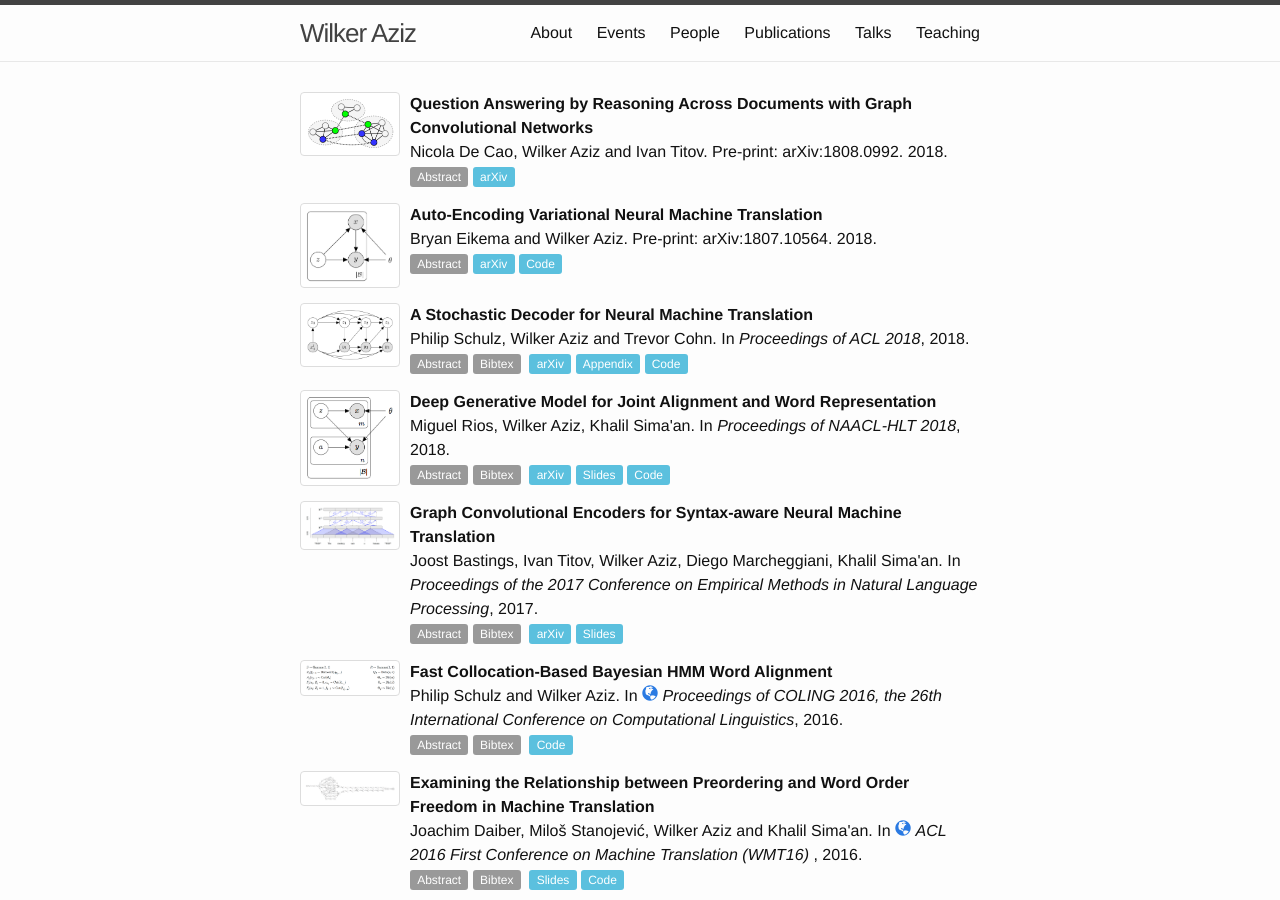
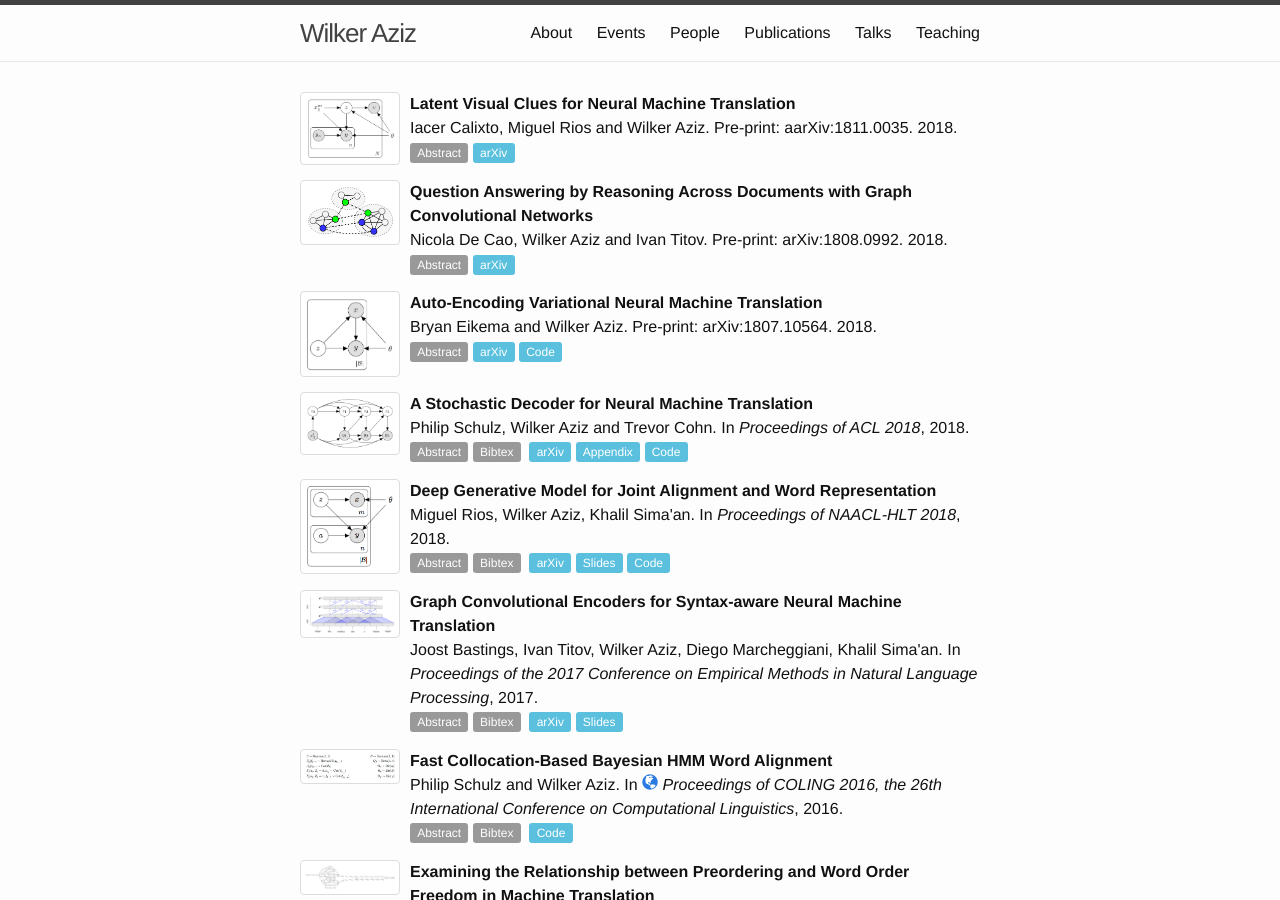
Before and after one commit to wilkeraziz/oldsite, a Jekyll site: the page built from publications.md, in a window 1280 px wide and 900 px high. Built offline with Jekyll 4.4.1, drawn with Linux system fonts in a browser that asks for light colours; some of the changed lines change nothing that is shown.

Commit message:
+ latent visual clues

```diff
--- a/_data/papers/2018.yml
+++ b/_data/papers/2018.yml
@@ -1,3 +1,17 @@
+-
+  layout: paper
+  paper-type: pre-print
+  selected: y
+  year: 2018
+  img: visualclues
+  title: "Latent Visual Clues for Neural Machine Translation"
+  authors: "Iacer Calixto, Miguel Rios and Wilker Aziz"
+  doc-url: //arxiv.org/pdf/1811.00357.pdf
+  arxiv: //arxiv.org/abs/1811.00357
+  slides:
+  booktitle: "aarXiv:1811.0035"
+  abstract: >
+      In this work, we propose to model the interaction between visual and textual features for multi-modal neural machine translation through a latent variable model. This latent variable can be seen as a stochastic embedding and it is used in the target-language decoder and also to predict image features. Importantly, even though in our model formulation we capture correlations between visual and textual features, we do not require that images be available at test time. We show that our latent variable MMT formulation improves considerably over strong baselines, including the multi-task learning approach of Elliott and Kadar (2017) and the conditional variational auto-encoder approach of Toyama et al. (2016). Finally, in an ablation study we show that (i) predicting image features in addition to only conditioning on them and (ii) imposing a constraint on the minimum amount of information encoded in the latent variable slightly improved translations.
 -
   layout: paper
   paper-type: pre-print
```
Also changed, not shown: img/paper/visualclues.png (added).
